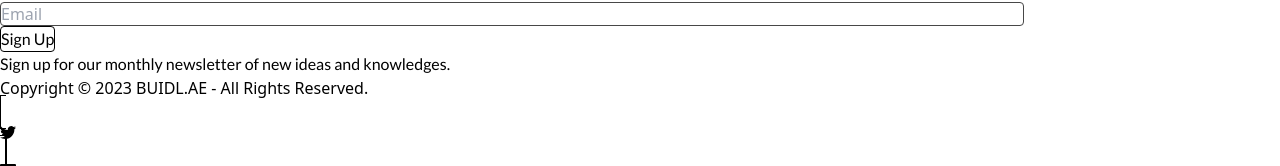
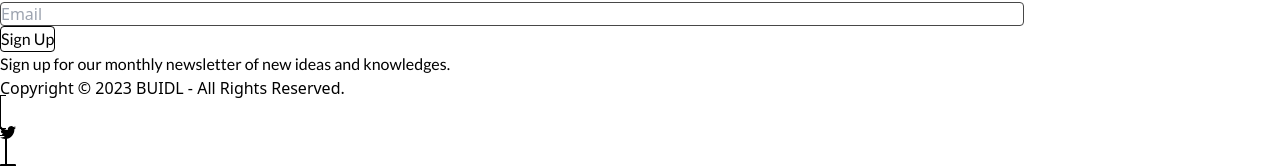
Before and after one commit to noorshanu/comming-soon-vite, a React (Vite) app: page / in a window 1280 px wide. Shown: the part 248-414 px from the top of the page. Built offline with nearby package versions, Linux system fonts and the light colour scheme.

Commit message:
Update Footer.jsx

```diff
--- a/src/components/Footer.jsx
+++ b/src/components/Footer.jsx
@@ -7,7 +7,7 @@ function Footer() {
   return (
     <footer className="bg-[#f8f8f8] py-8">
         <div className="flex-col sm:flex-row sm:flex justify-between text-center mx-auto w-full max-w-[1000px]">
-            <h3>Copyright © 2023 BUIDL.AE - All Rights Reserved.</h3>
+            <h3>Copyright © 2023 BUIDL - All Rights Reserved.</h3>
             <div className='flex gap-8 items-center  text-center justify-center sm:justify-end'>
                 <a href="https://twitter.com/Mzn_Rahi" target='_blank' rel="noreferrer" className='border-1 rounded-full social'> <BsTwitter/></a>
                 <a href="https://www.linkedin.com/in/mzn-rahi/" target='_blank' rel="noreferrer" className='border-1 rounded-full social'> <BsLinkedin/></a>
```
